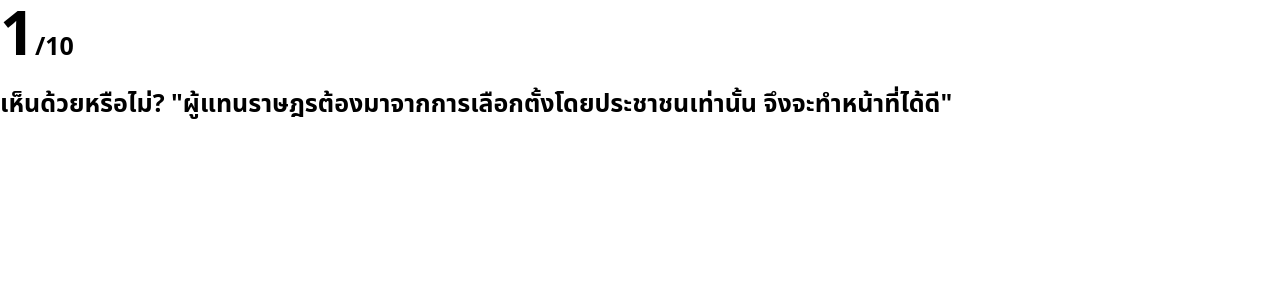
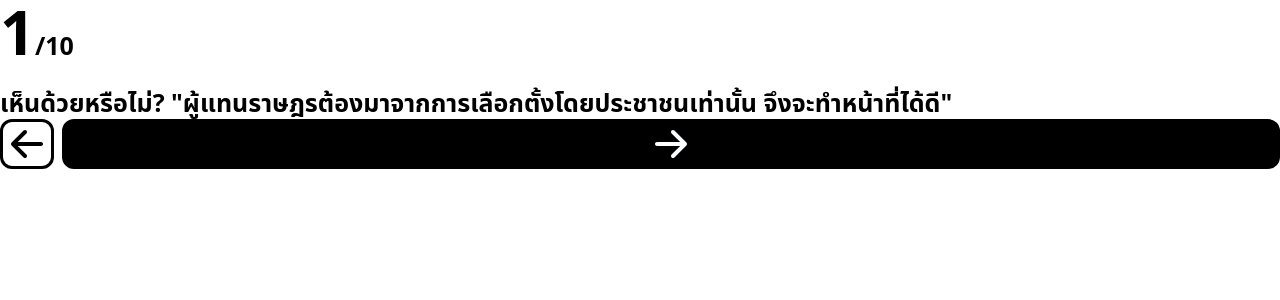
Before and after one commit to wevisdemo/conlab, a Next.js app: page /topics/1/quiz in a window 1280 px wide. Shown: the top 300 px of the page. Built offline with nearby package versions, Linux system fonts and the light colour scheme.

Commit message:
Add quiz navigation buttons

```diff
--- /dev/null
+++ b/components/quiz/navigation-buttons.tsx
@@ -0,0 +1,45 @@
+import { FunctionComponent } from 'react';
+import Button from '../button';
+
+type NavigationButtonsProps = {
+  back: () => void;
+  next: () => void;
+};
+
+const NavigationButtons: FunctionComponent<NavigationButtonsProps> = ({
+  back,
+  next,
+}) => (
+  <div className="flex flex-row space-x-2">
+    <Button state="outline" onClick={back}>
+      <svg
+        width="32"
+        height="28"
+        viewBox="0 0 32 28"
+        fill="none"
+        xmlns="http://www.w3.org/2000/svg"
+      >
+        <path
+          d="M15.4142 0.585787C16.1953 1.36684 16.1953 2.63317 15.4142 3.41421L6.82843 12H30C31.1046 12 32 12.8954 32 14C32 15.1046 31.1046 16 30 16H6.82843L15.4142 24.5858C16.1953 25.3668 16.1953 26.6332 15.4142 27.4142C14.6332 28.1953 13.3668 28.1953 12.5858 27.4142L0.585786 15.4142C0.210714 15.0391 0 14.5304 0 14C0 13.4696 0.210714 12.9609 0.585786 12.5858L12.5858 0.585786C13.3668 -0.195262 14.6332 -0.195262 15.4142 0.585787Z"
+          fill="black"
+        />
+      </svg>
+    </Button>
+    <Button state="solid" className="flex-1 flex justify-center" onClick={next}>
+      <svg
+        width="32"
+        height="28"
+        viewBox="0 0 32 28"
+        fill="none"
+        xmlns="http://www.w3.org/2000/svg"
+      >
+        <path
+          d="M16.5858 0.585786C17.3668 -0.195262 18.6332 -0.195262 19.4142 0.585787L31.4142 12.5858C31.7893 12.9609 32 13.4696 32 14C32 14.5304 31.7893 15.0391 31.4142 15.4142L19.4142 27.4142C18.6332 28.1953 17.3668 28.1953 16.5858 27.4142C15.8047 26.6332 15.8047 25.3668 16.5858 24.5858L25.1716 16L2 16C0.895431 16 0 15.1046 0 14C0 12.8954 0.89543 12 2 12L25.1716 12L16.5858 3.41421C15.8047 2.63316 15.8047 1.36683 16.5858 0.585786Z"
+          fill="#FCFFFF"
+        />
+      </svg>
+    </Button>
+  </div>
+);
+
+export default NavigationButtons;
--- a/pages/topics/[topicNumber]/quiz.tsx
+++ b/pages/topics/[topicNumber]/quiz.tsx
@@ -1,4 +1,5 @@
 import { FunctionComponent } from 'react';
+import NavigationButtons from '../../../components/quiz/navigation-buttons';
 import QuestionDisplay from '../../../components/quiz/question-display';
 import {
   getTopicsStaticPaths,
@@ -7,10 +8,13 @@ import {
 } from '../../../utils/topics-route';
 
 const Quiz: FunctionComponent<TopicPageProps> = ({ topic }) => (
-  <QuestionDisplay
-    question={topic.questions[0]}
-    totalQuestion={topic.questions.length}
-  />
+  <div>
+    <QuestionDisplay
+      question={topic.questions[0]}
+      totalQuestion={topic.questions.length}
+    />
+    <NavigationButtons next={() => alert('next')} back={() => alert('back')} />
+  </div>
 );
 
 export default Quiz;
```
